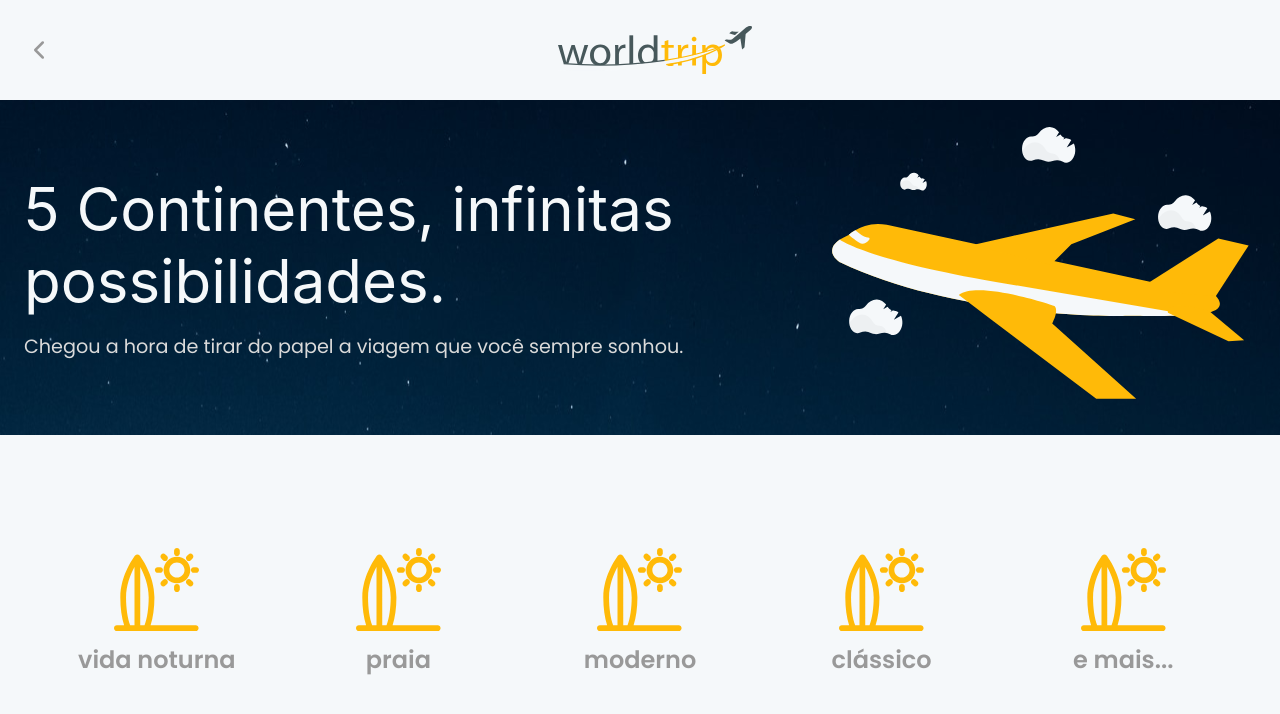
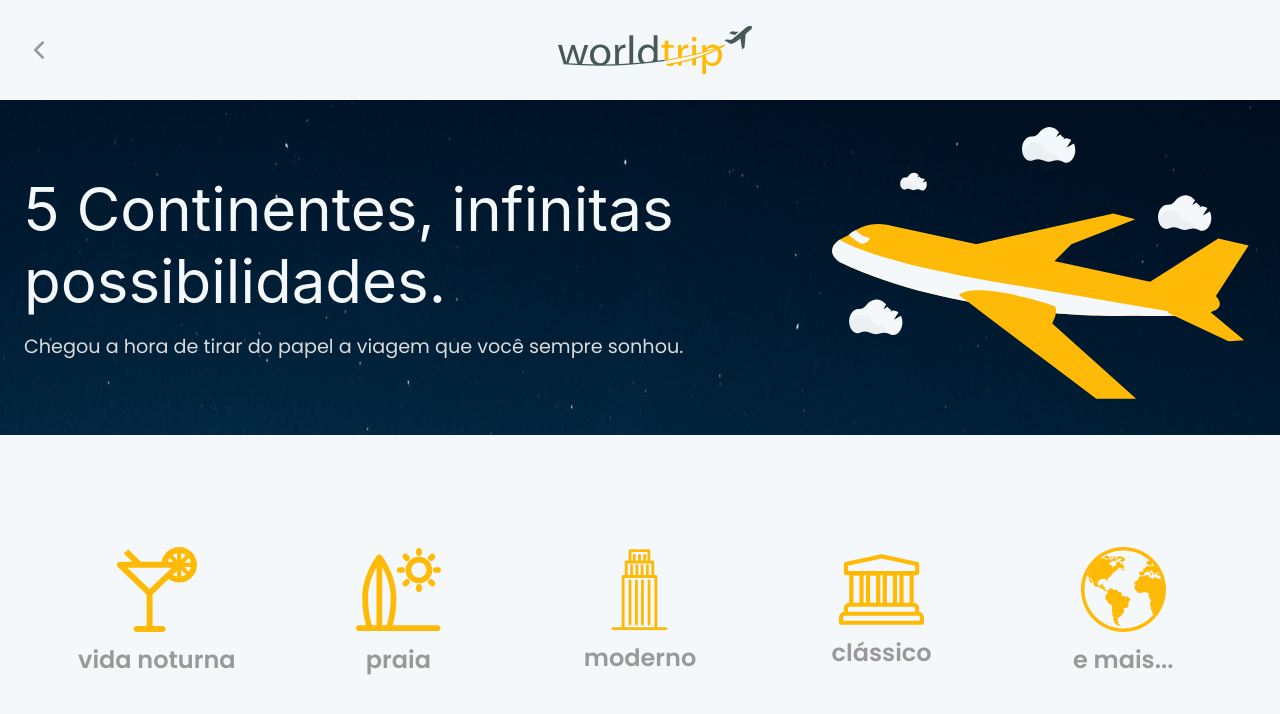
Before and after one commit to nikolaslopes/react-ignite-chapter04-challeng01-WORLDTRIP, a Next.js app: page / in a window 1280 px wide. Shown: the top 714 px of the page. Built offline with nearby package versions, Linux system fonts and the light colour scheme.

Commit message:
:sparkles: feat: travel tip item

```diff
--- a/src/components/TravelTips/Item.tsx
+++ b/src/components/TravelTips/Item.tsx
@@ -2,9 +2,10 @@ import { Box, Flex, Img, Text, useBreakpointValue } from '@chakra-ui/react'
 
 export interface ItemProps {
   text: string
+  iconName: 'beach' | 'building' | 'drink' | 'museum' | 'world'
 }
 
-export function Item({ text }: ItemProps) {
+export function Item({ text, iconName }: ItemProps) {
   const isWideVersion = useBreakpointValue({
     base: false,
     md: true,
@@ -18,8 +19,8 @@ export function Item({ text }: ItemProps) {
     >
       {isWideVersion ? (
         <Img
-          src="/icons/beach.svg"
-          alt="Icon"
+          src={`icons/${iconName}.svg`}
+          alt={iconName}
           width={{ base: '20px', md: '75px', lg: 'auto' }}
         />
       ) : (
--- a/src/components/TravelTips/index.tsx
+++ b/src/components/TravelTips/index.tsx
@@ -27,21 +27,23 @@ export function TravelTips() {
       marginX={'auto'}
       paddingX={'12'}
       marginY={{ base: '9', md: '9', lg: '28' }}
+      justifyContent={'center'}
+      alignItems={'center'}
     >
       <GridItem>
-        <Item text={'vida noturna'} />
+        <Item iconName={'drink'} text={'vida noturna'} />
       </GridItem>
       <GridItem>
-        <Item text={'praia'} />
+        <Item iconName={'beach'} text={'praia'} />
       </GridItem>
       <GridItem>
-        <Item text={'moderno'} />
+        <Item iconName={'building'} text={'moderno'} />
       </GridItem>
       <GridItem>
-        <Item text={'clássico'} />
+        <Item iconName={'museum'} text={'clássico'} />
       </GridItem>
       <GridItem colSpan={{ base: 2, md: 1 }}>
-        <Item text={'e mais...'} />
+        <Item iconName={'world'} text={'e mais...'} />
       </GridItem>
     </Grid>
   )
```
Also changed, not shown: public/icons/circle.svg (deleted).
